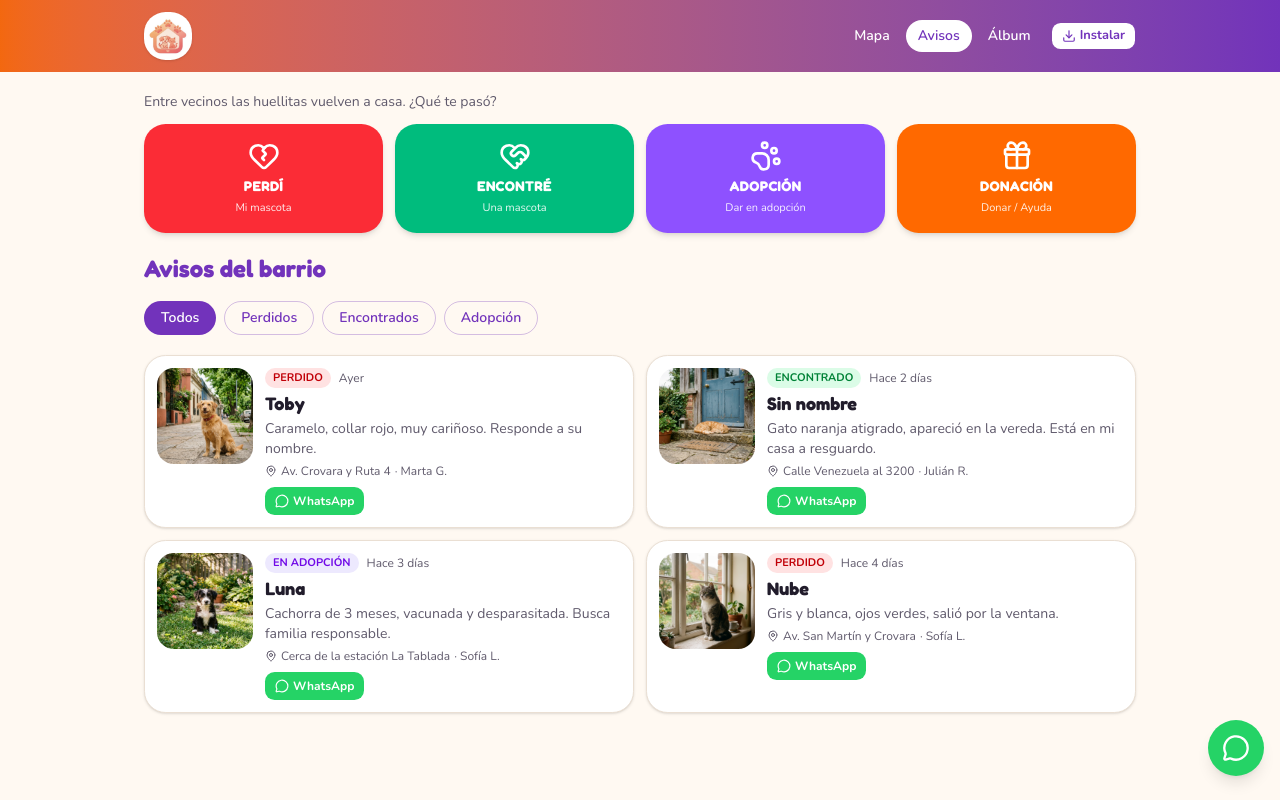
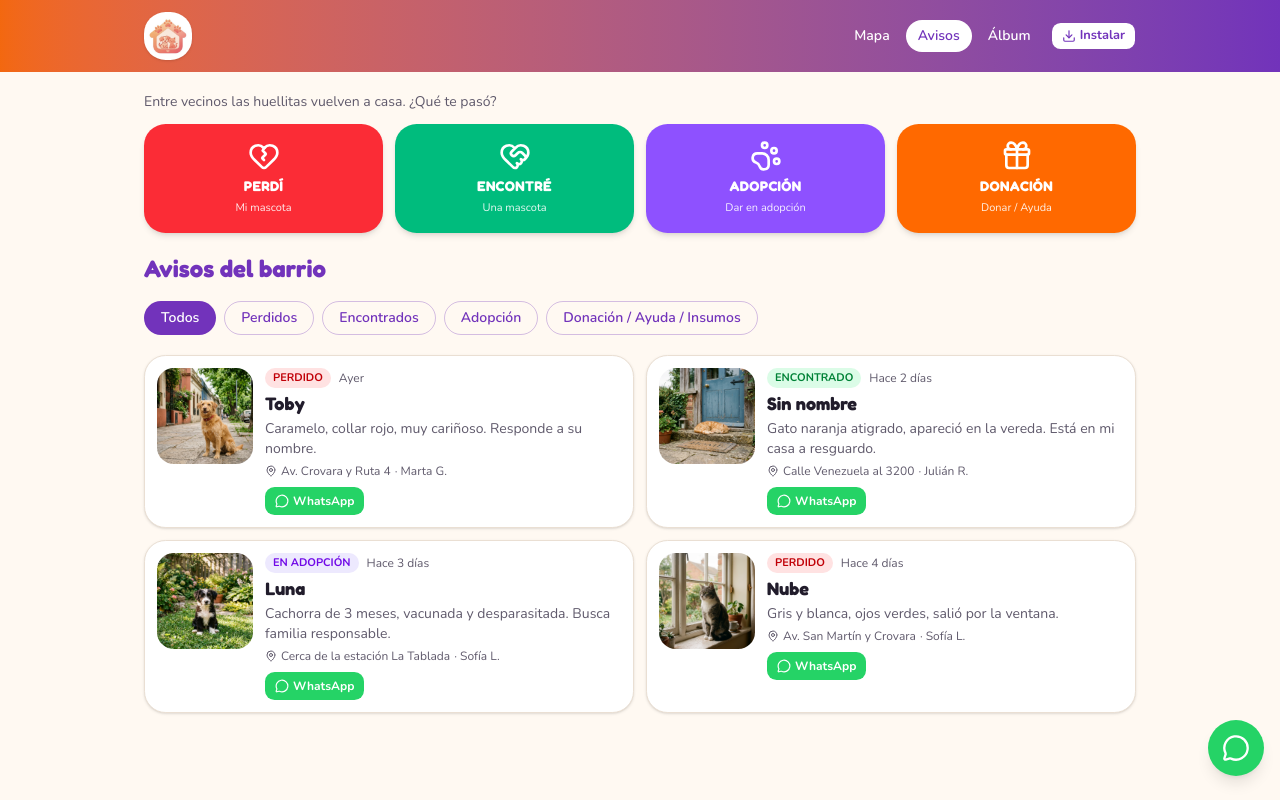
Before and after one commit to logialautaro7-pixel/huellitas-a-casa-, a Next.js app: page / in a window 1280 px wide. Both pictures are taken after a click on the button "Avisos". Built offline with nearby package versions, Linux system fonts and the light colour scheme.

Commit message:
Update report-list.tsx

```diff
--- a/components/huellitas/report-list.tsx
+++ b/components/huellitas/report-list.tsx
@@ -9,7 +9,8 @@ const FILTERS: { value: ReportType | 'todos'; label: string }[] = [
   { value: 'todos', label: 'Todos' },
   { value: 'perdido', label: 'Perdidos' },
   { value: 'encontrado', label: 'Encontrados' },
-  { value: 'adopcion', label: 'Adopción' },
+    { value: 'adopcion', label: 'Adopción' },
+  { value: 'donacion', label: 'Donación / Ayuda / Insumos' },
 ]
 
 const timeAgo = (iso: string) => {
```
